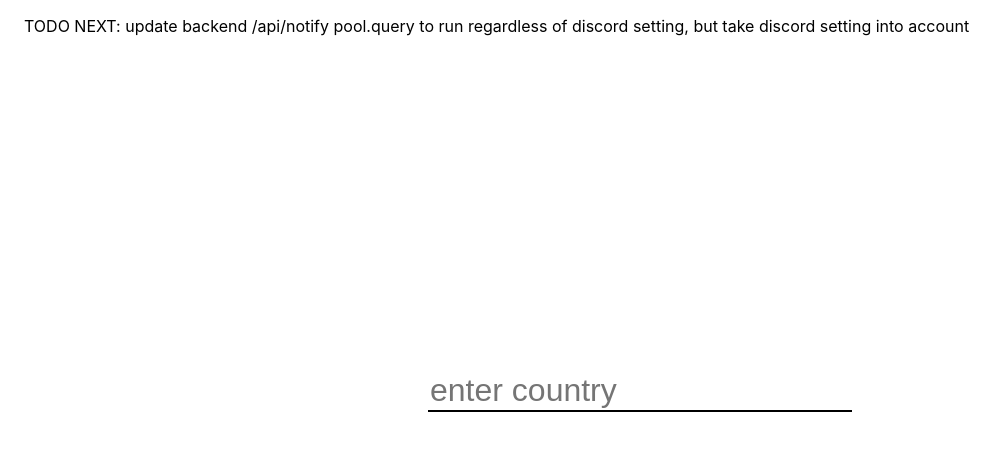
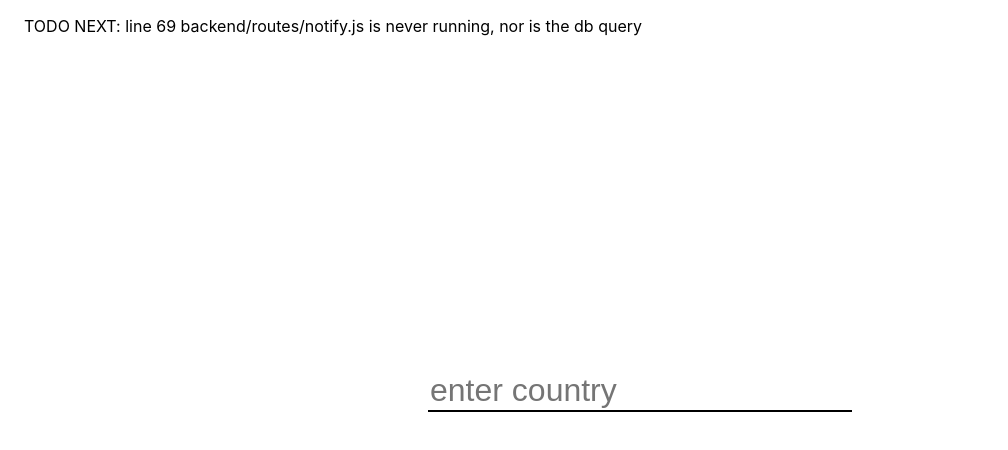
Before and after one commit to Alexander-M-Fox/covid-tracker-email, a React (Create React App) app in the folder frontend/: page / in a window 1280 px wide. Shown: the top 450 px of the page, without its empty margins (0-1008 px from the left). Built offline with nearby package versions, Linux system fonts and the light colour scheme.

Commit message:
start backend notify fix

```diff
--- a/frontend/src/App.js
+++ b/frontend/src/App.js
@@ -58,9 +58,7 @@ function App() {
             <Switch>
                 <Route exact path="/">
                     <p>
-                        TODO NEXT: update backend /api/notify pool.query to run
-                        regardless of discord setting, but take discord setting
-                        into account
+                        TODO NEXT: line 69 backend/routes/notify.js is never running, nor is the db query
                     </p>
                     <div className="vertFlex">
                         <SelectCountry
```
Also changed, not shown: 1 other file (tests, documents, lock files or other folders).
